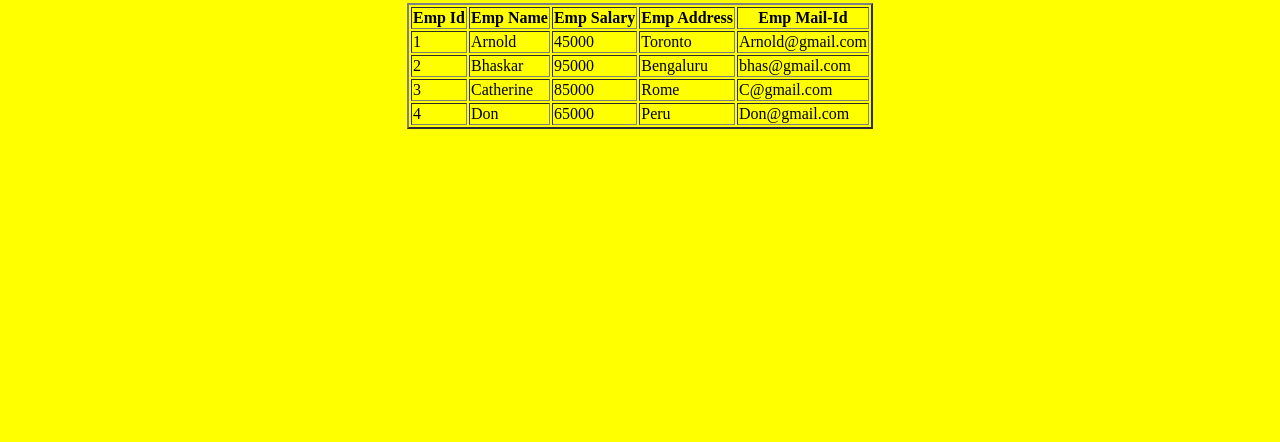
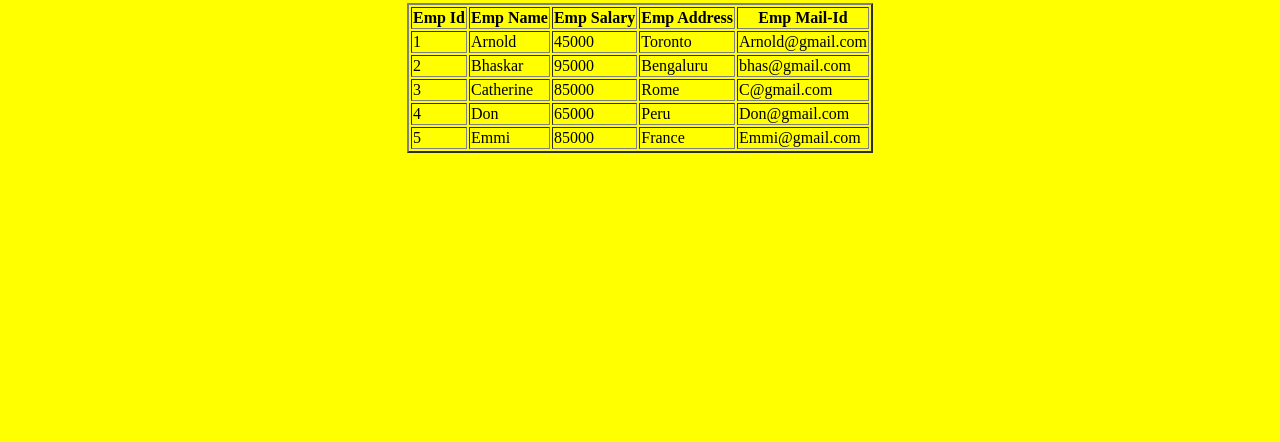
Before and after one commit to NAVEENWODEYAR/Git-Learn, a plain HTML site: page html/index.html in a window 1280 px wide. Shown: the part 358-800 px from the top of the page. Drawn offline with Linux system fonts and the light colour scheme.

Commit message:
Update index.html

```diff
--- a/html/index.html
+++ b/html/index.html
@@ -66,6 +66,14 @@
 					<td> Don@gmail.com </td>
 				</tr>
 
+				<tr>
+					<td> 5 </td>
+					<td> Emmi </td>
+					<td> 85000 </td>
+					<td> France </td>
+					<td> Emmi@gmail.com </td>
+				</tr>
+
 			</tbody>
 
 		</table>
```
